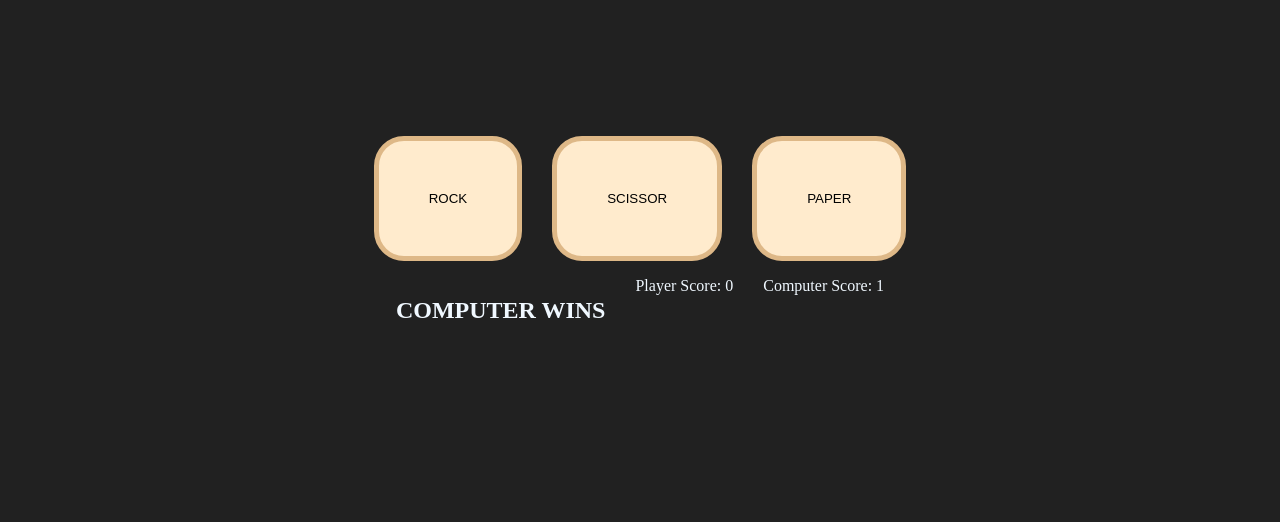
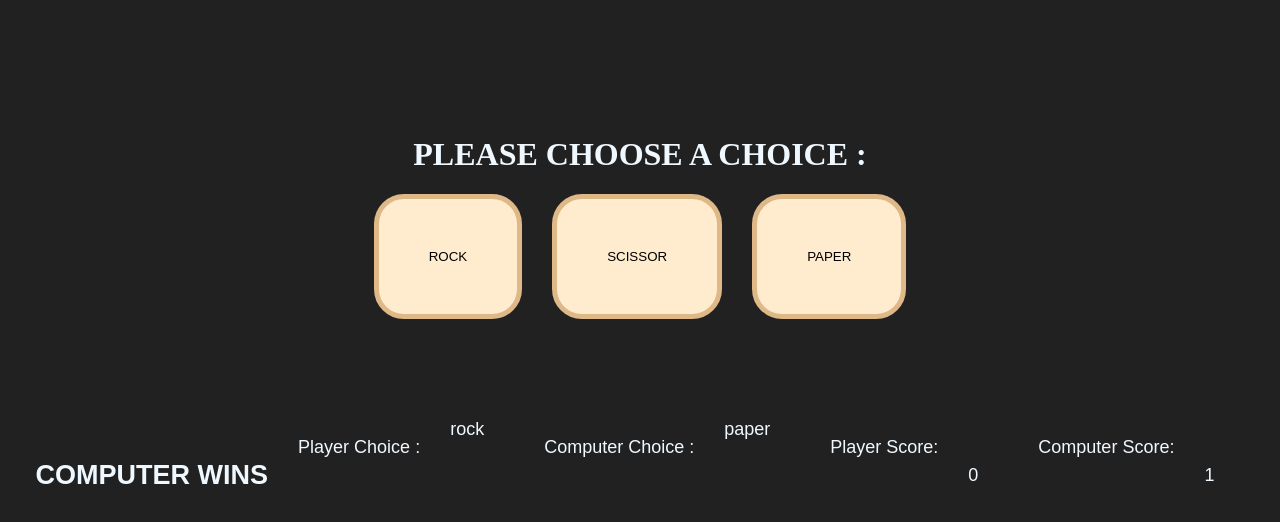
Before and after one commit to yash-govind/rock-paper-scissor-console, a website: page index.html in a window 1280 px wide. Both pictures are taken after a click on the button "ROCK". Drawn offline with nearby package versions, Linux system fonts and the light colour scheme; no server answers.

Commit message:
user choice and computer choice can be seen , DId some styling , added text please choose a choice

```diff
--- a/index.html
+++ b/index.html
@@ -7,19 +7,23 @@
   </head>
 
   <body style="background-color: #212121; color: aliceblue">
+
     <div id="cat" class="random-cat-container"></div>
+    <h1>PLEASE CHOOSE A CHOICE : </h1>
 
     <div id="game">
       <button id="rock">ROCK</button>
       <button id="scissor">SCISSOR</button>
       <button id="paper">PAPER</button>
     </div>
+    <div id="results">
+      <p id="result-text"></p>
+       <p>Player Choice : <div id = "player-choice"></div ></p>
+       <p>Computer Choice : <div  id ="computer-choice"></div ></p>
+      <p>Player Score: <div  id="player-score">0</div ></p>
+      <p>Computer Score: <div id="computer-score">0</div></p>
+    </div>
 
-    <div id="results">
-      <p id="result-text">Let's Play!</p>
-      <p>Player Score: <span id="player-score">0</span></p>
-      <p>Computer Score: <span id="computer-score">0</span></p>
-    </div>
   </body>
 </html>
 
@@ -42,7 +46,13 @@
     display: flex;
     justify-content: center;
     gap: 30px;
-    margin-bottom: 200px;
+    margin-top: 100px;
+    font-size: large;
+    font-family: sans-serif ;
+  }
+  #player-score , #computer-score{
+    display: flex;
+    align-items: center;
   }
 
   .random-cat-container {
@@ -62,4 +72,15 @@
   .cat-title {
     font-size: 24px;
   }
+  h1{
+    display: flex;
+    justify-content: center;
+  }
+  #result-text{
+    display: flex;
+    justify-content: center;
+    align-items: center;
+
+  }
+
 </style>
--- a/script.js
+++ b/script.js
@@ -1,21 +1,15 @@
+
+
+
 
 playerScore = 0;
 computerScore = 0;
 //get  random computer choice  choice
 let getCompChoice = () => {
-    let choice = Math.floor(Math.random() * 3); //get 3 random values from 1 to 3
-    if (choice === 0) {
-        return "rock";
-    }
-    else if (choice === 1) {
-        return "paper";
-    }
-    else if (choice === 2) {
-        return "scissor";
-    }
-    else {
-        return "INVALID CHOICE";
-    }
+    //get 3 random values from 1 to 3
+    const computerChoiceArr = ["rock","paper","scissor"];
+    let getChoice = computerChoiceArr[Math.floor(Math.random() * computerChoiceArr.length)];
+    return getChoice;
 };
 
 //logic for rock paper scissor.
@@ -82,10 +76,14 @@ document.querySelectorAll('button').forEach(button=>{
 // to play the game ,get computer choice,get player choice and
 
 let playGame = (playerChoice) =>{
+   document.querySelector('#player-choice').innerHTML = playerChoice;
   let computerChoice = getCompChoice();
+
+document.querySelector('#computer-choice ').innerHTML = computerChoice;
   gameRound(computerChoice,playerChoice);
   updateScore();
 }
+
 
 
 document.addEventListener("DOMContentLoaded", () => {
```
